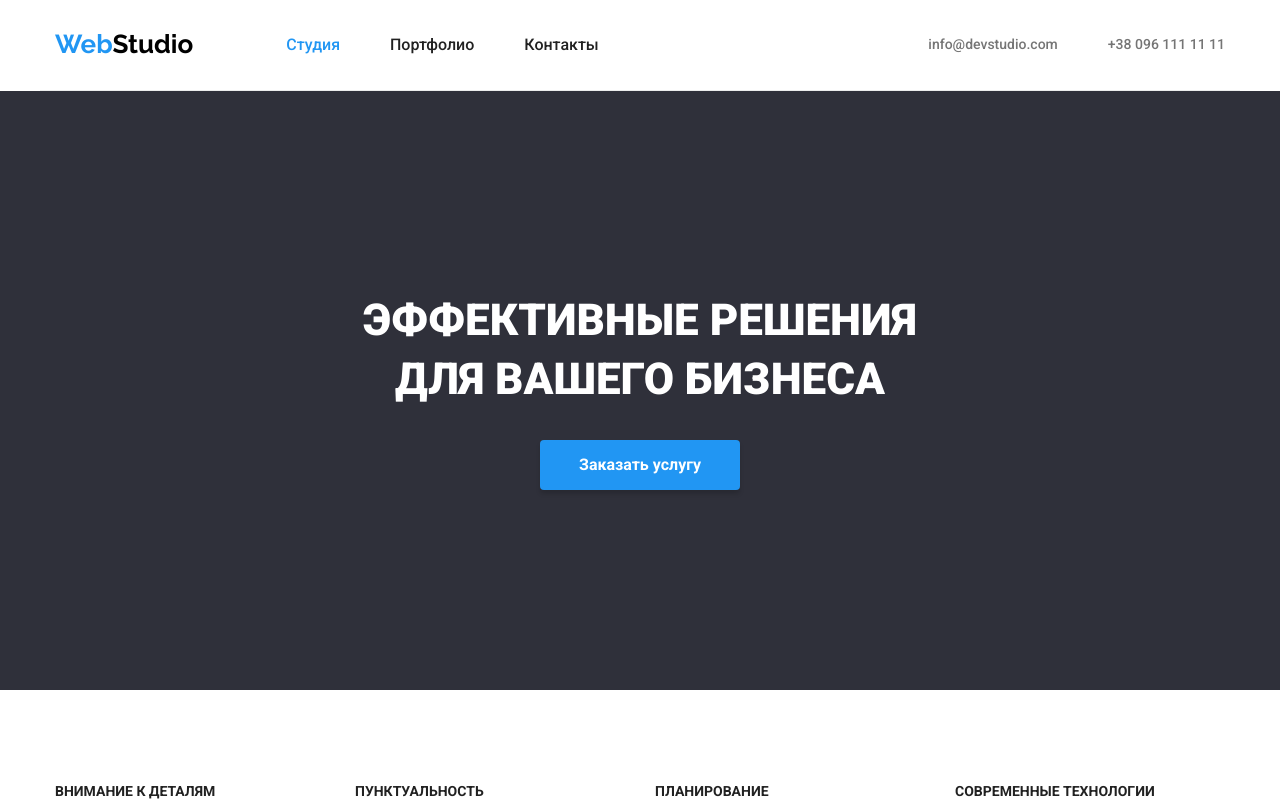
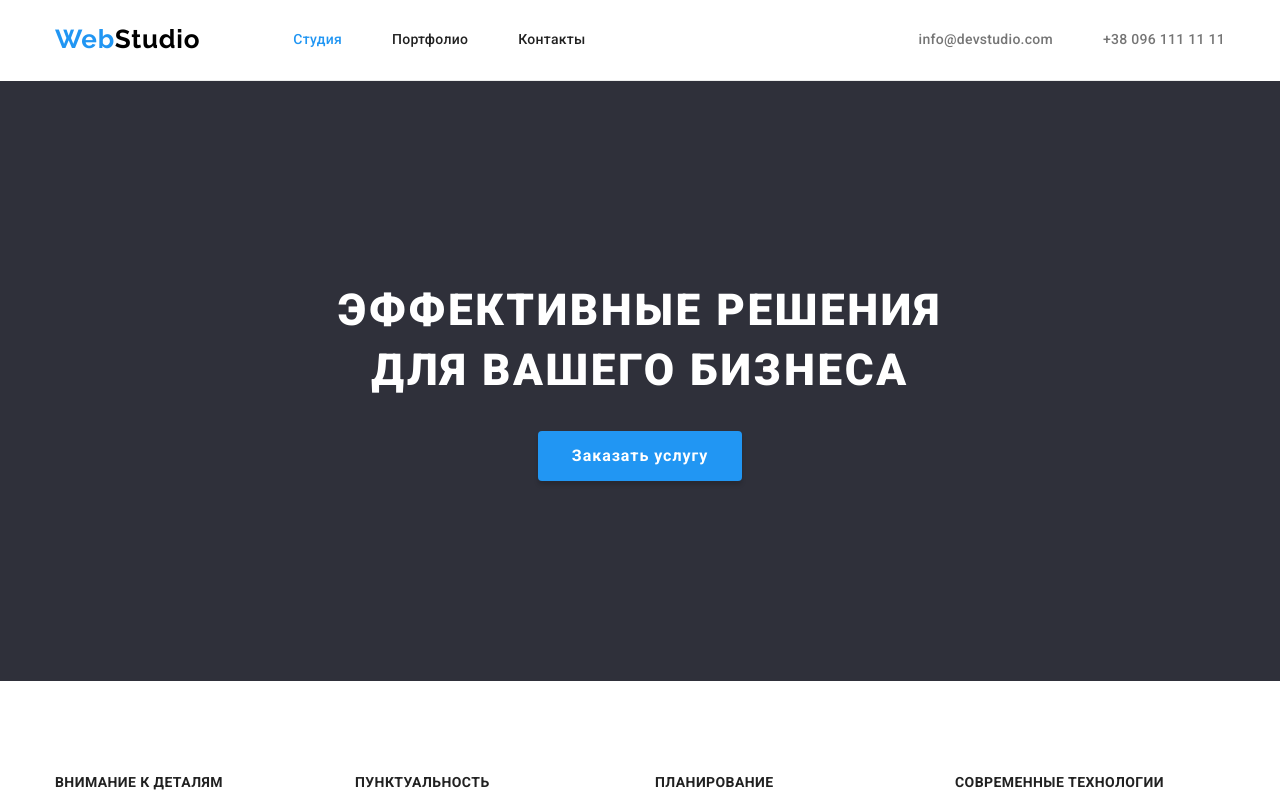
Before and after one commit to Niko-Yea/goit-markup-hw-03, a plain HTML site: page hw-03/index.html in a window 1280 px wide. Shown: the top 801 px of the page. Drawn offline with nearby package versions, Linux system fonts and the light colour scheme.

Commit message:
prawki-ciag-dalszy

```diff
--- a/hw-03/css/styles.css
+++ b/hw-03/css/styles.css
@@ -29,6 +29,8 @@
 body{
     font-family: 'Roboto', sans-serif;
     color: var(--primary-text-color);
+    font-weight: 400;
+    letter-spacing: 0.03em;
 }
 
 img{
@@ -73,7 +75,6 @@ p{
     display: flex;
     align-items: center;
     border-bottom: 1px solid #ececec;
-
     background-color: var(--main-bg);
 }
 
@@ -87,7 +88,8 @@ p{
 
     font-weight: 500;
     font-size: 16px;
-    line-height: 1.6;
+    line-height: 1.14;
+    letter-spacing: 0.02em;
 }
 
 .navlist-item:not(:first-child){
@@ -97,6 +99,11 @@ p{
     display: inline-block;
     padding-top: 32px;
     padding-bottom: 32px;
+
+    font-weight: 500;
+    font-size: 14px;
+    line-height: 1.14;
+    letter-spacing: 0.02em;
 }
 
 .navlist-item-link:hover,
@@ -111,6 +118,7 @@ p{
     font-weight: 700;
     font-size: 26px;
     line-height: 1.2;
+    letter-spacing: 0.03em;
 }
 .logo > span{
     color: var(--accent);
@@ -131,6 +139,7 @@ p{
     font-weight: 500;
     font-size: 14px;
     line-height: 1.14;
+    letter-spacing: 0.02em;
 }
 
 .contacts-header{
@@ -140,7 +149,7 @@ p{
 .contacts-header > .contacts-item:not(:first-child){
     margin-left: 50px;
 }
-.contacts-header a{
+.contacts-header .contacts-link{
     color: var(--secondary-text-color);
 }
 
@@ -202,6 +211,7 @@ p{
     font-weight: 900;
     font-size: 44px;
     line-height: 1.36;
+    letter-spacing: 0.06em;
 }
 
 .button-hero{
@@ -217,7 +227,7 @@ p{
     font-weight: 700;
     font-size: 16px;
     line-height: 1.87;
-    text-align: center;
+    letter-spacing: 0.06em;
 }
 
 /* properties */
@@ -242,6 +252,7 @@ p{
     font-weight: 700;
     font-size: 14px;
     line-height: 1.14;
+    letter-spacing: 0.03em;
 }
 
 .properties-item > p{
@@ -249,6 +260,7 @@ p{
     font-weight: 400;
     font-size: 14px;
     line-height: 1.71;
+    letter-spacing: 0.03em;
 }
 
 /* whatwedo */
@@ -263,6 +275,7 @@ p{
     font-weight: 700;
     font-size: 36px;
     line-height: 1.16;
+    letter-spacing: 0.03em;
 }
 
 .whatwedo-list{
@@ -297,9 +310,10 @@ p{
     margin-bottom: 50px;
 
     text-align: center;
-    font-weight: bold;
+    font-weight: 700;
     font-size: 36px;
     line-height: 1.16;
+    letter-spacing: 0.03em;
 }
 
 .ourteam-list{
```
